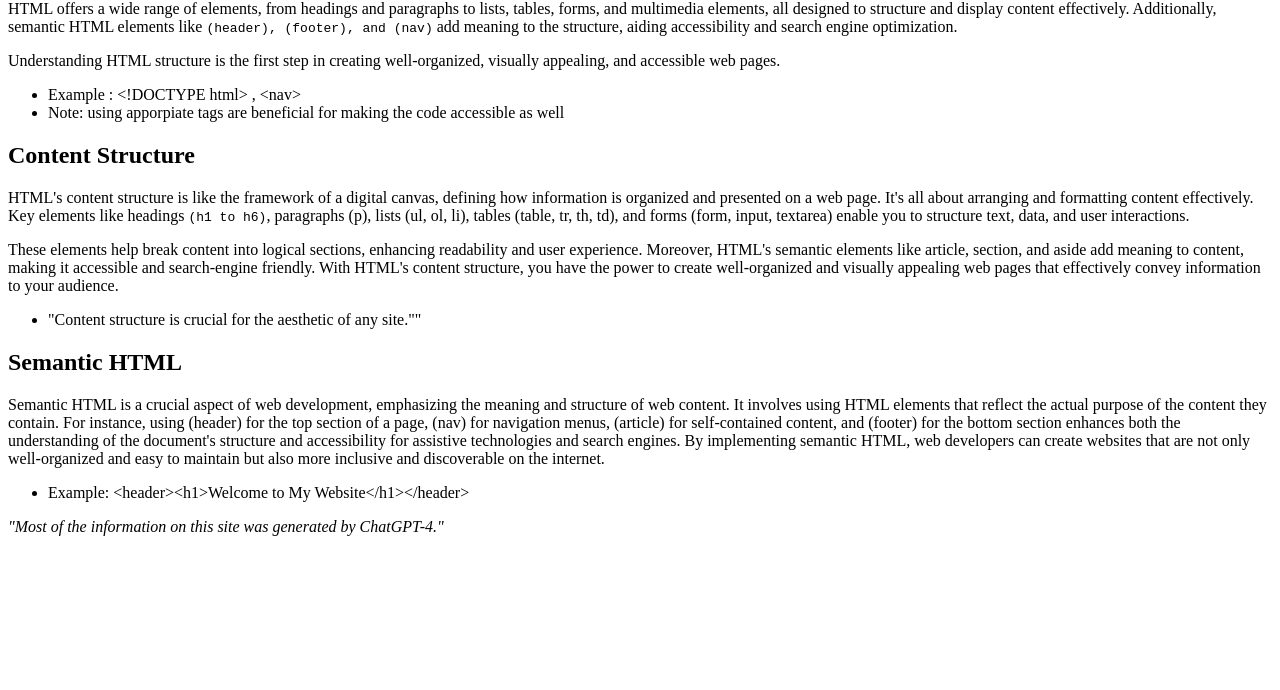
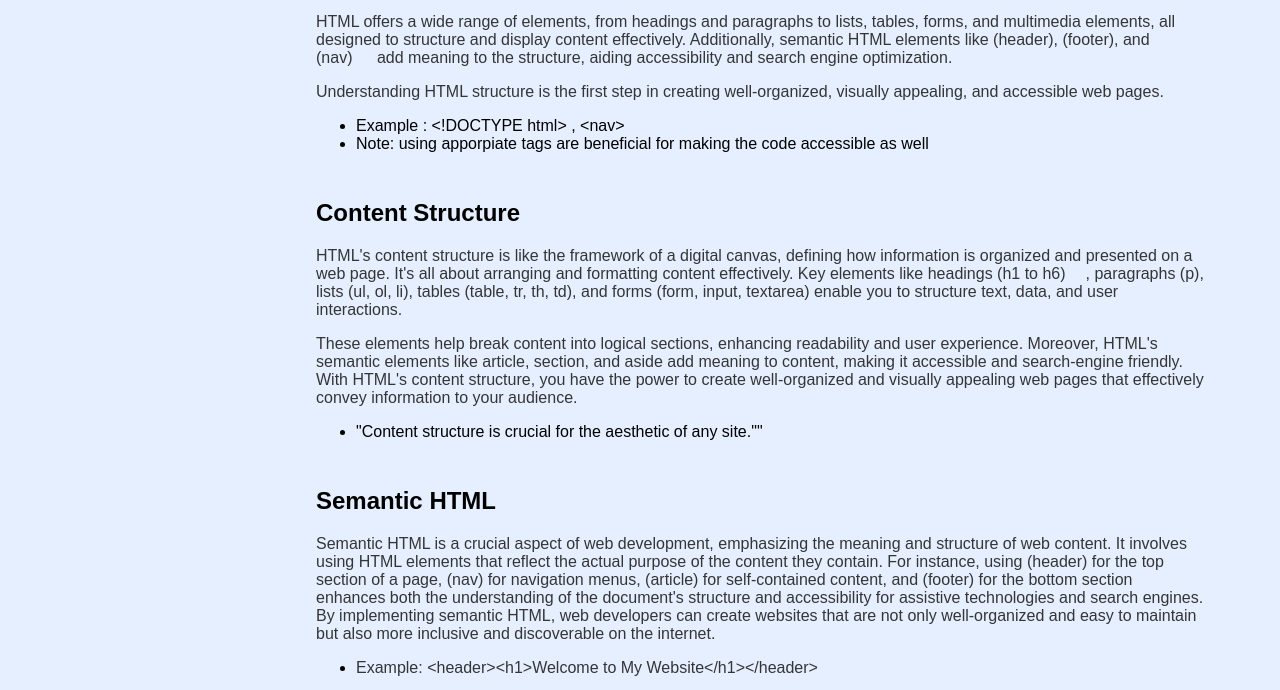
Before and after one commit to mikebrady0/HTML-Documentation, a plain HTML site: page index.html in a window 1280 px wide. Shown: the part 596-1286 px from the top of the page. Before the commit the page ends 1140 px from the top, so only its background shows below. Drawn offline with Linux system fonts and the light colour scheme.

Commit message:
Update and rename HTMLdocumentation.html to index.html

```diff
--- a/HTMLdocumentation.html
+++ b/index.html
@@ -5,7 +5,7 @@
     <meta charset="UTF-8">
     <meta name="viewport" content="width=device-width, initial-scale=1.0">
     <meta name="description" content="documentation-page">
-    <link rel="stylesheet" href="documentation.css">
+    <link rel="stylesheet" href="styles.css">
     <h1>HTML Documentation</h1>
 
    </head>
```
